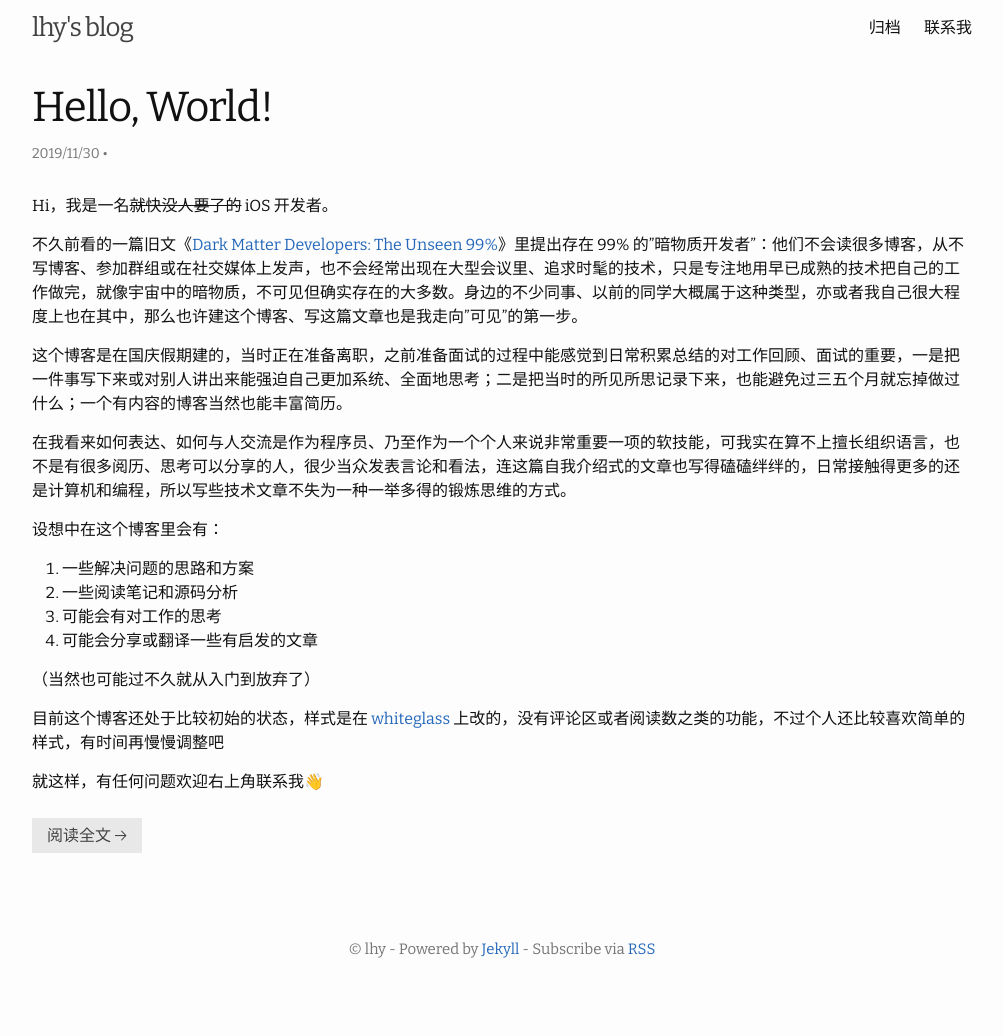
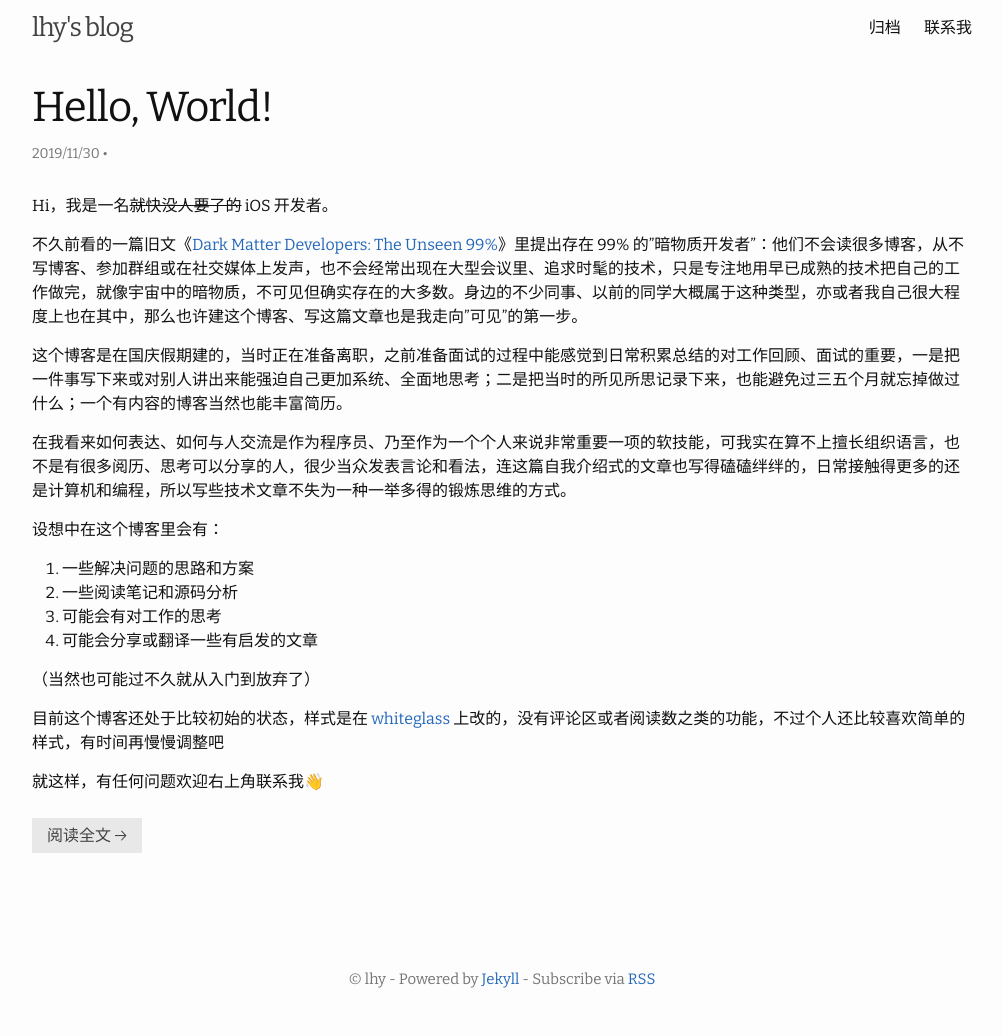
Before and after one commit to lihaoyuan/lihaoyuan.github.io, a Jekyll site: the page built from index.html, in a window 1280 px wide. Shown: the whole page, without its empty margins (138-1141 px from the left). Built offline with Jekyll 4.4.1, drawn with Linux system fonts in a browser that asks for light colours; the list of posts is cut into pages by our own code; before the commit the page ends 976 px from its top, so only the background shows below that.

Commit message:
fix css error

```diff
--- a/_sass/whiteglass/_layout.scss
+++ b/_sass/whiteglass/_layout.scss
@@ -64,7 +64,7 @@ body {
  * Site footer
  */
 .site-footer {
-  padding-top: $spacing-unit 0;
+  padding: $spacing-unit 0;
   font-size: 15px;
   color: $grey-color;
   text-align: center;
```
